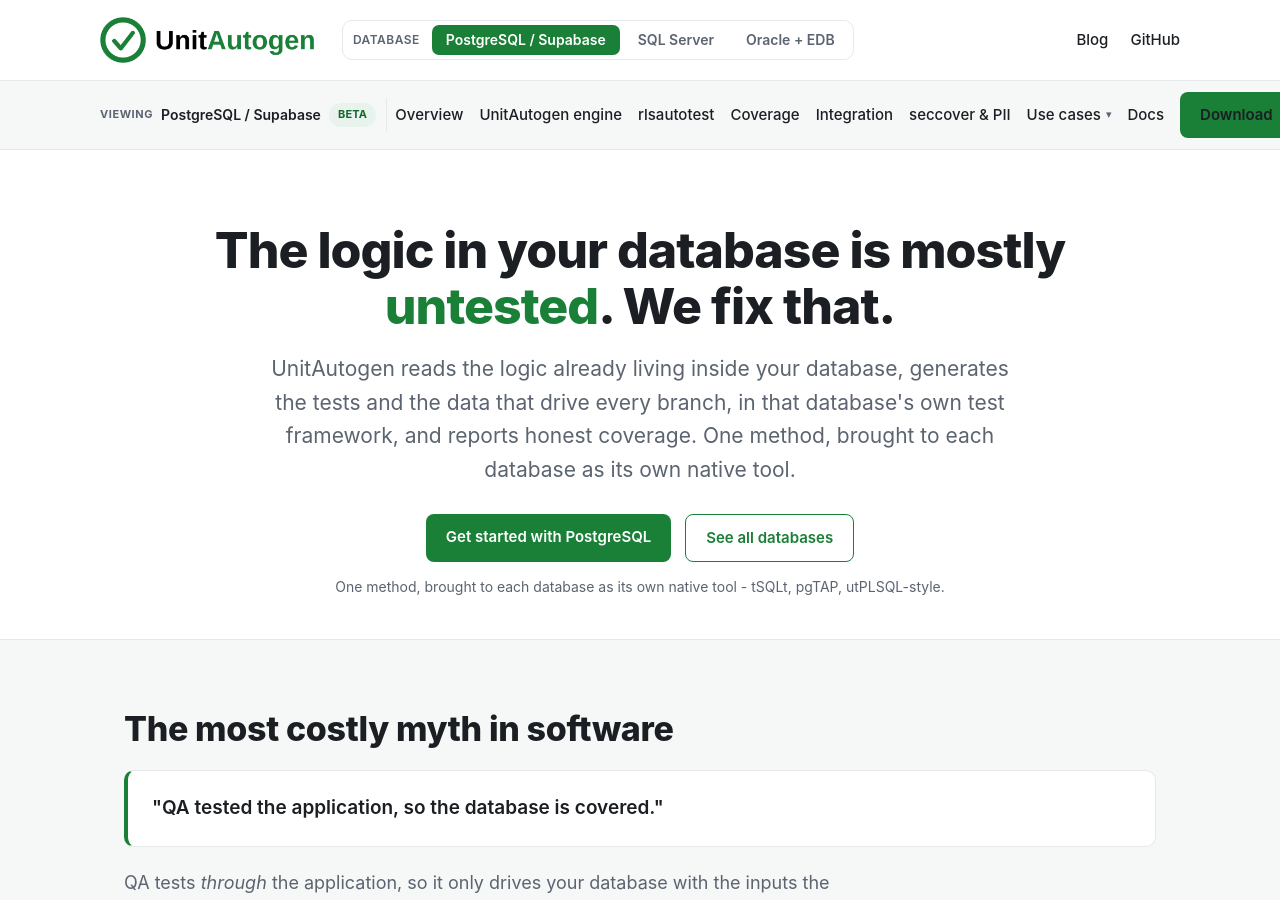
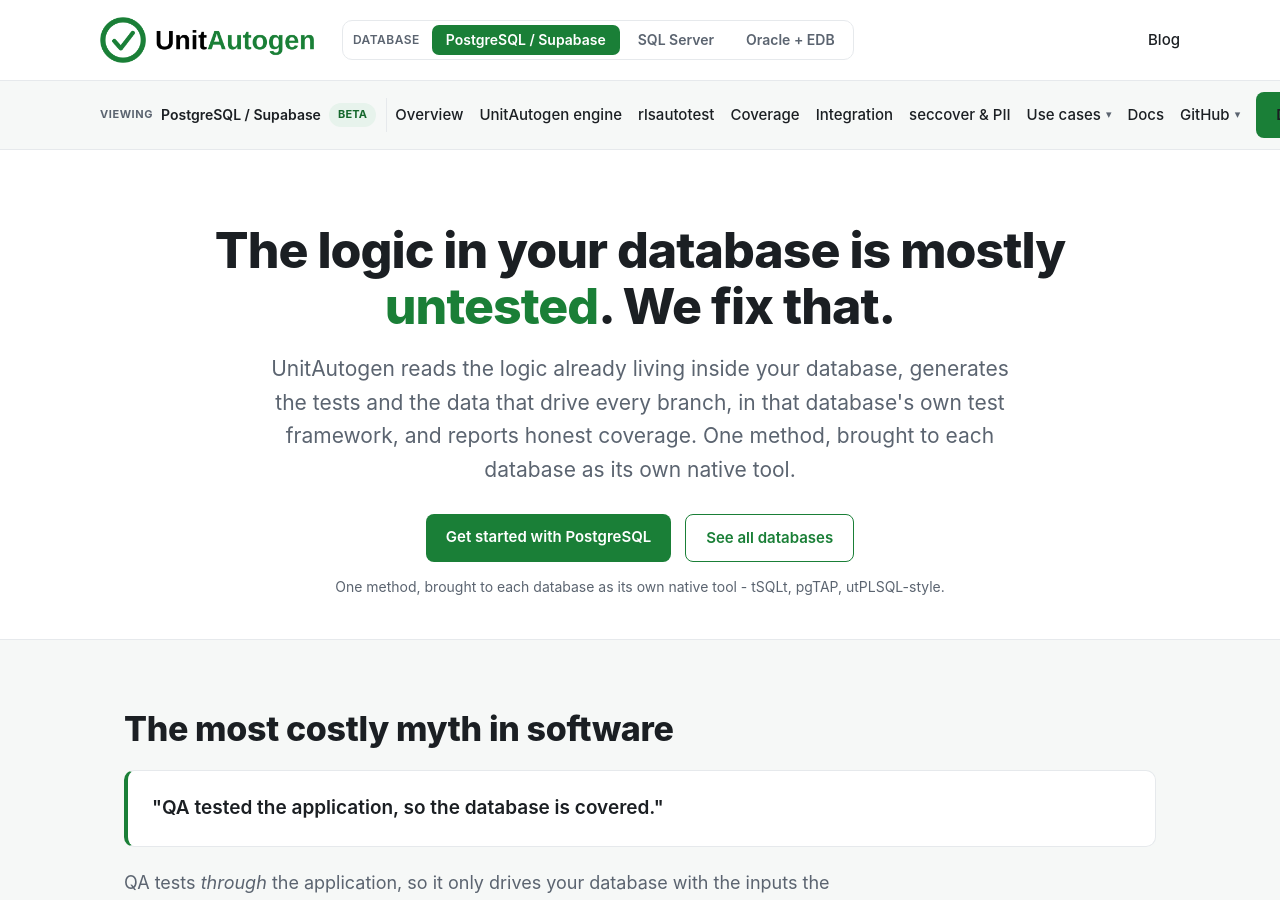
Before and after one commit to unitautogen/unitautogen.com, a Jekyll site: the page built from index.html, in a window 1280 px wide and 900 px high. Built offline with Jekyll 4.4.1, drawn with Linux system fonts in a browser that asks for light colours.

Commit message:
Header: GitHub per database (engine + rlsautotest repos), removed global link

```diff
--- a/_data/catalog.yml
+++ b/_data/catalog.yml
@@ -78,6 +78,7 @@
         short: "UnitAutogen engine"
         slug: "unitautogen"
         url: "/postgresql/unitautogen/"
+        repo: "https://github.com/unitautogen/unitautogen-postgresql"
         framework: "pgTAP"
         badge: "Beta"
         badge_kind: "beta"
@@ -127,6 +128,7 @@
         short: "rlsautotest"
         slug: "rlsautotest"
         url: "/postgresql/rlsautotest/"
+        repo: "https://github.com/unitautogen/rlsautotest"
         framework: "pgTAP"
         badge: "Free, open source"
         badge_kind: "beta"
@@ -176,6 +178,7 @@
         short: "UnitAutogen for SQL Server"
         slug: "unitautogen"
         url: "/sql-server/unitautogen/"
+        repo: "https://github.com/unitautogen/unitautogen-public-repo"
         framework: "tSQLt"
         badge: "Early access"
         badge_kind: "early"
--- a/_layouts/default.html
+++ b/_layouts/default.html
@@ -43,7 +43,6 @@
       </div>
       <div class="navlinks">
         <a class="hidem" href="{{ '/blog/' | relative_url }}">Blog</a>
-        <a class="hidem" href="https://github.com/unitautogen">GitHub</a>
       </div>
     </div>
 
@@ -75,6 +74,24 @@
       </div>
       {%- if db.docs_href and db.docs_href != "" %}
       <a class="hidem" href="{{ db.docs_href }}">Docs</a>
+      {%- endif %}
+      {%- comment %} GitHub is per database: the engine repo plus each product's own repo (rlsautotest has its own). {% endcomment %}
+      {%- assign nrepo = 0 %}
+      {%- if db.repo and db.repo != "" %}{% assign nrepo = nrepo | plus: 1 %}{% endif %}
+      {%- for product in db.products %}{% if product.repo and product.repo != "" and product.repo != db.repo %}{% assign nrepo = nrepo | plus: 1 %}{% endif %}{% endfor %}
+      {%- if nrepo == 1 %}
+      <a class="hidem" href="{{ db.repo }}">GitHub</a>
+      {%- elsif nrepo > 1 %}
+      <div class="menu hidem">
+        <button type="button" class="menu-t" aria-haspopup="true">GitHub <span class="caret" aria-hidden="true">&#9662;</span></button>
+        <div class="menu-panel" role="menu">
+          {%- for product in db.products %}
+          {%- if product.repo and product.repo != "" %}
+          <a role="menuitem" href="{{ product.repo }}"><span class="mp-name">{{ product.name }}</span></a>
+          {%- endif %}
+          {%- endfor %}
+        </div>
+      </div>
       {%- endif %}
       {%- assign cta_href = db.cta_href %}
       {%- unless cta_href contains "://" or cta_href contains "mailto:" %}{% assign cta_href = cta_href | relative_url %}{% endunless %}
```
